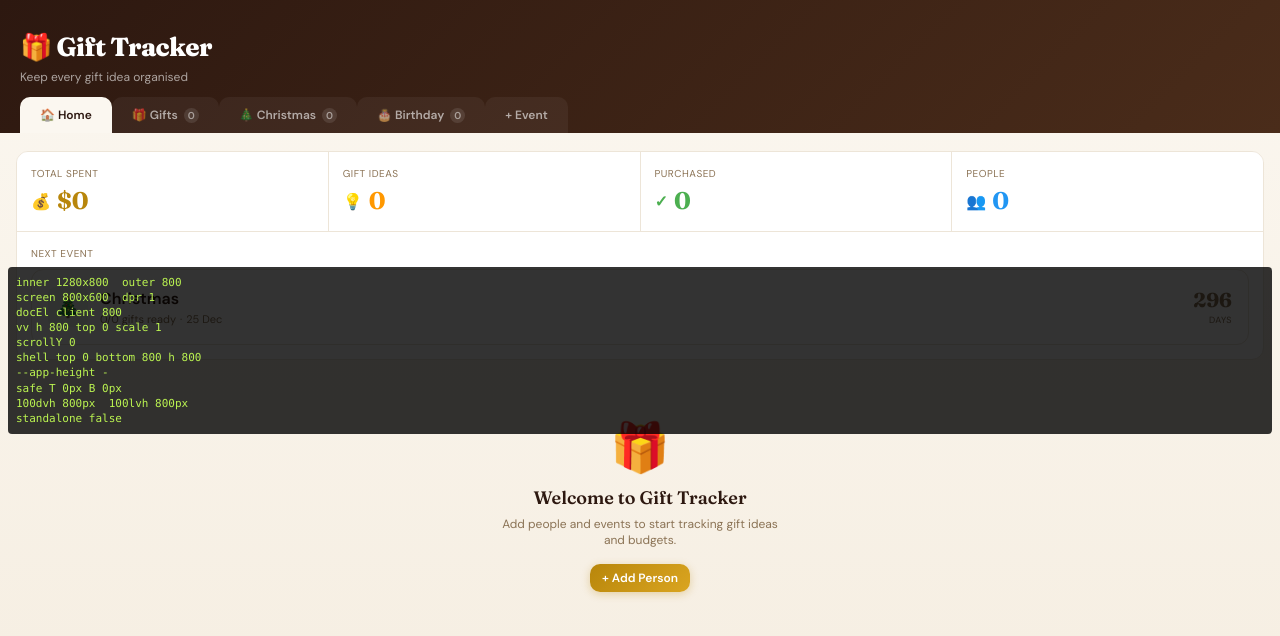
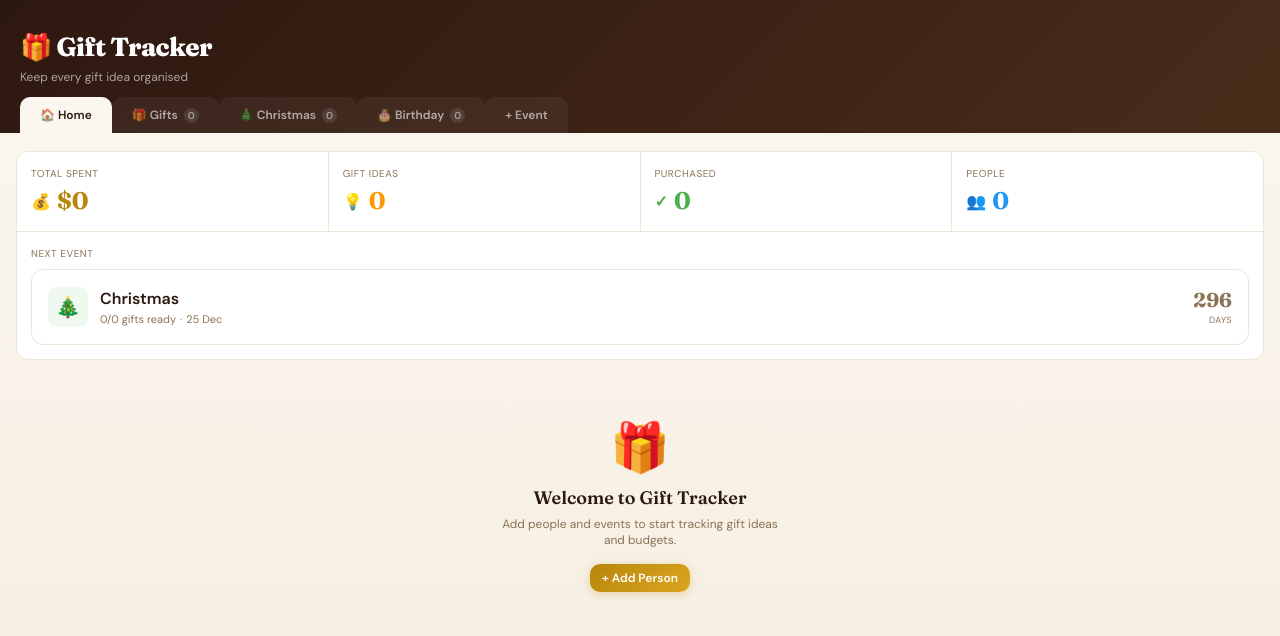
Before and after one commit to fizzypop109/gift-tracker, a Next.js app: page / in a window 1280 px wide. Shown: the top 636 px of the page. Built offline with nearby package versions, Linux system fonts and the light colour scheme.

Commit message:
Remove `ViewportDebug` component and related imports

```diff
--- a/src/components/GiftTracker.tsx
+++ b/src/components/GiftTracker.tsx
@@ -1,7 +1,7 @@
 import {useState} from "react";
 import {
     ReceiverModal, GiftModal, BudgetModal, OccasionListView, Header, OccasionModal, HomeView,
-    AllGiftsView, PersonModal, ViewportDebug
+    AllGiftsView, PersonModal
 } from "@/components";
 import {useApp, useResetScrollOnBlur} from "@/hooks";
 import {daysUntil, getNextOccasionDate} from "@/utils";
@@ -101,8 +101,7 @@ export const GiftTracker = () => {
     };
 
     return (
-        <div data-app-shell className="fixed inset-x-0 top-0 h-dvh flex flex-col overflow-hidden font-sans text-brown bg-[linear-gradient(180deg,var(--color-cream)_0%,var(--color-cream-warm)_100%)]">
-            <ViewportDebug />
+        <div className="fixed inset-x-0 top-0 h-dvh flex flex-col overflow-hidden font-sans text-brown bg-[linear-gradient(180deg,var(--color-cream)_0%,var(--color-cream-warm)_100%)]">
             <Header
                 selectedTab={tab}
                 onTabClick={handleTabClick}
--- a/src/components/ViewportDebug.tsx
+++ /dev/null
@@ -1,46 +0,0 @@
-import {useEffect, useRef, useState} from "react";
-
-// TEMPORARY: on-screen viewport readout for diagnosing the iOS bottom gap.
-export const ViewportDebug = () => {
-    const probe = useRef<HTMLDivElement>(null);
-    const [lines, setLines] = useState<string[]>([]);
-
-    useEffect(() => {
-        const read = () => {
-            const shell = document.querySelector("[data-app-shell]")?.getBoundingClientRect();
-            const p = probe.current ? getComputedStyle(probe.current) : null;
-            const vv = window.visualViewport;
-            const r = (n: number | undefined) => (n === undefined ? "-" : Math.round(n * 10) / 10);
-            setLines([
-                `inner ${window.innerWidth}x${window.innerHeight}  outer ${window.outerHeight}`,
-                `screen ${screen.width}x${screen.height}  dpr ${window.devicePixelRatio}`,
-                `docEl client ${document.documentElement.clientHeight}`,
-                `vv h ${r(vv?.height)} top ${r(vv?.offsetTop)} scale ${r(vv?.scale)}`,
-                `scrollY ${r(window.scrollY)}`,
-                `shell top ${r(shell?.top)} bottom ${r(shell?.bottom)} h ${r(shell?.height)}`,
-                `--app-height ${document.documentElement.style.getPropertyValue("--app-height") || "-"}`,
-                `safe T ${p?.paddingTop} B ${p?.paddingBottom}`,
-                `100dvh ${p?.height}  100lvh ${p?.width}`,
-                `standalone ${window.matchMedia("(display-mode: standalone)").matches}`,
-            ]);
-        };
-        read();
-        const id = setInterval(read, 300);
-        return () => clearInterval(id);
-    }, []);
-
-    return (
-        <>
-            {/* Probe: padding reports safe-area insets, height/width report dvh/lvh. */}
-            <div
-                ref={probe}
-                aria-hidden
-                className="fixed pointer-events-none invisible pt-[env(safe-area-inset-top)] pb-[env(safe-area-inset-bottom)] h-dvh"
-                style={{ top: 0, left: 0, width: "100lvh", boxSizing: "content-box" }}
-            />
-            <pre className="fixed left-2 right-2 top-1/3 z-[2000] m-0 p-2 rounded bg-black/80 text-[11px] leading-snug text-lime-300 font-mono pointer-events-none whitespace-pre-wrap">
-                {lines.join("\n")}
-            </pre>
-        </>
-    );
-};
--- a/src/components/index.ts
+++ b/src/components/index.ts
@@ -9,4 +9,3 @@ export * from "./Input";
 export * from "./modals";
 export * from "./OccasionListView";
 export * from "./Select";
-export * from "./ViewportDebug";
```
